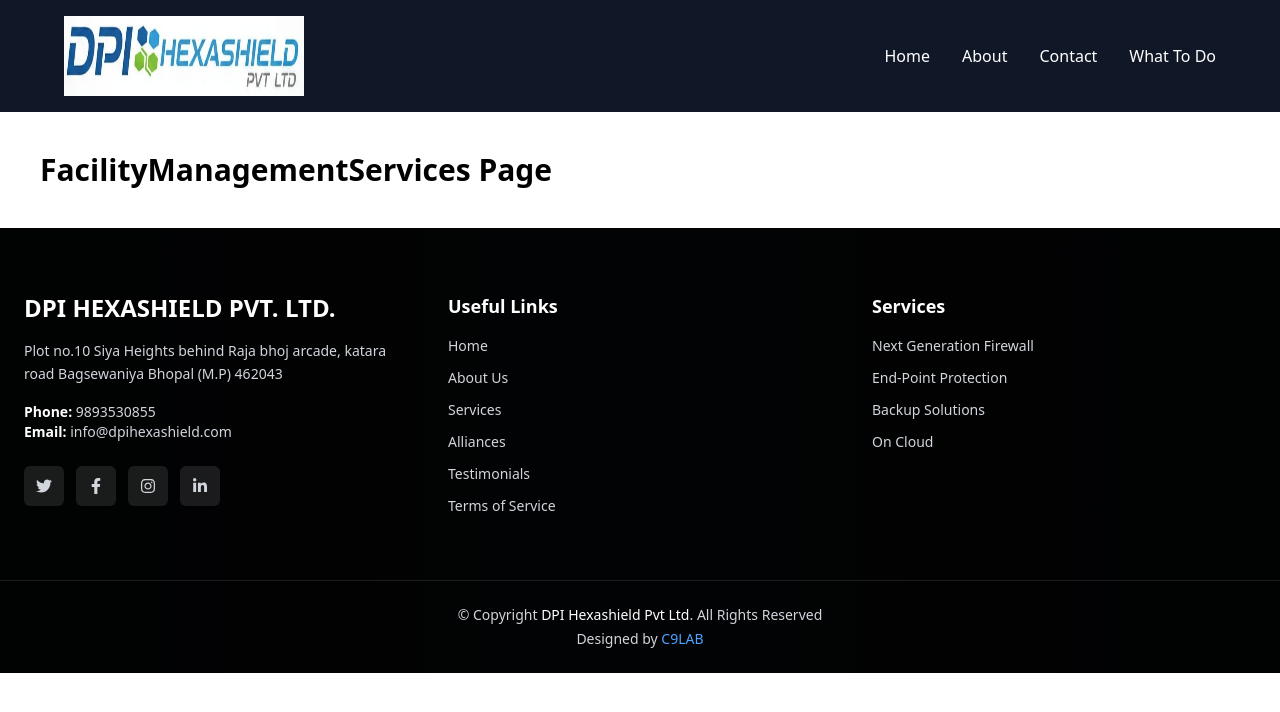
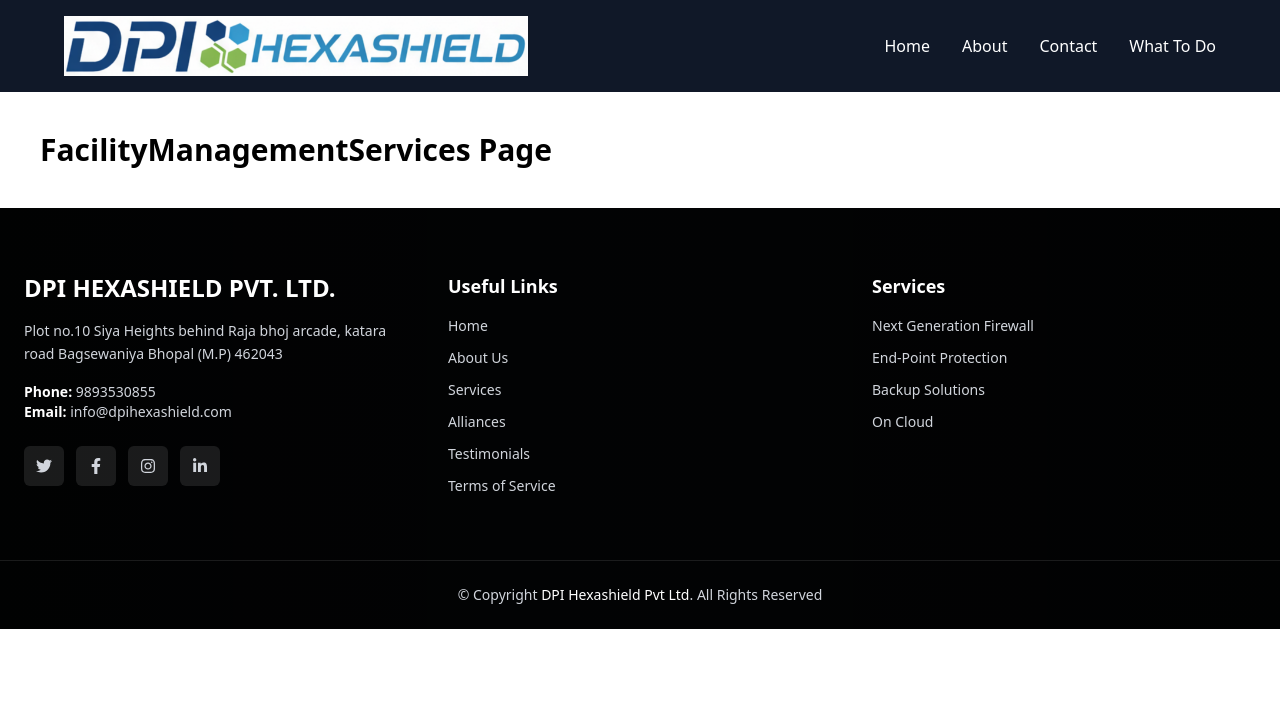
Before and after one commit to saiminfinite/DPI_hexa, a React (Vite) app: page /what-to-do/FacilityManagementServices in a window 1280 px wide. Shown: the top 712 px of the page. Built offline with nearby package versions, Linux system fonts and the light colour scheme.

Commit message:
remove Copyright issue

```diff
--- a/index.html
+++ b/index.html
@@ -2,9 +2,9 @@
 <html lang="en">
   <head>
     <meta charset="UTF-8" />
-    <link rel="icon" type="image/svg+xml" href="/vite.svg" />
+    <link rel="icon" type="image/svg+xml" href="/DPI_hexa_logo.png" />
     <meta name="viewport" content="width=device-width, initial-scale=1.0" />
-    <title>y</title>
+    <title>DPI Hexashield</title>
   </head>
   <body>
     <div id="root"></div>
--- a/src/Components/Footer/Footer.jsx
+++ b/src/Components/Footer/Footer.jsx
@@ -83,9 +83,9 @@
             DPI Hexashield Pvt Ltd
           </span>. All Rights Reserved
         </p>
-        <p className="mt-1">
+        {/* <p className="mt-1">
           Designed by <span className="text-[#4da3ff]">C9LAB</span>
-        </p>
+        </p> */}
       </div>
     </footer>
   );
--- a/src/Components/Header/Header.jsx
+++ b/src/Components/Header/Header.jsx
@@ -1,6 +1,6 @@
 import { Link } from "react-router-dom";
 import { useState } from "react";
-import DAI_logo from '../../assets/DAI_logo.png'
+import DPI_hexa_logo from '../../assets/DPI_hexa_logo.png';
 
 const Header = () => {
   const [openDropdown, setOpenDropdown] = useState(false);
@@ -12,7 +12,7 @@
 
         {/* LOGO */}
         <h1 className="text-2xl font-bold">
-          <img src={DAI_logo} className="h-20 w-60" alt=""/>
+          <img src={DPI_hexa_logo} className="h-15 w-auto" alt=""/>
         </h1>
 
         {/* DESKTOP NAV */}
```
Also changed, not shown: src/assets/DPI_hexa_logo.png (added).
